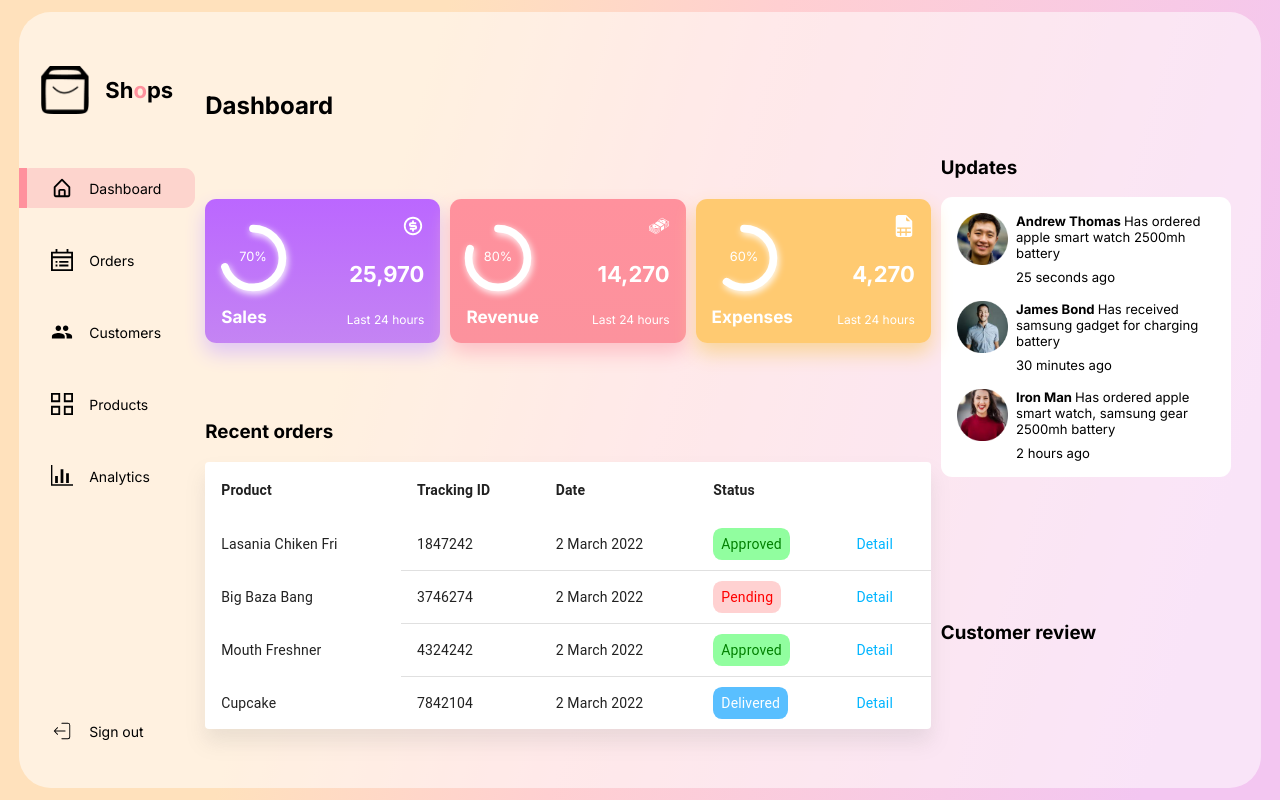
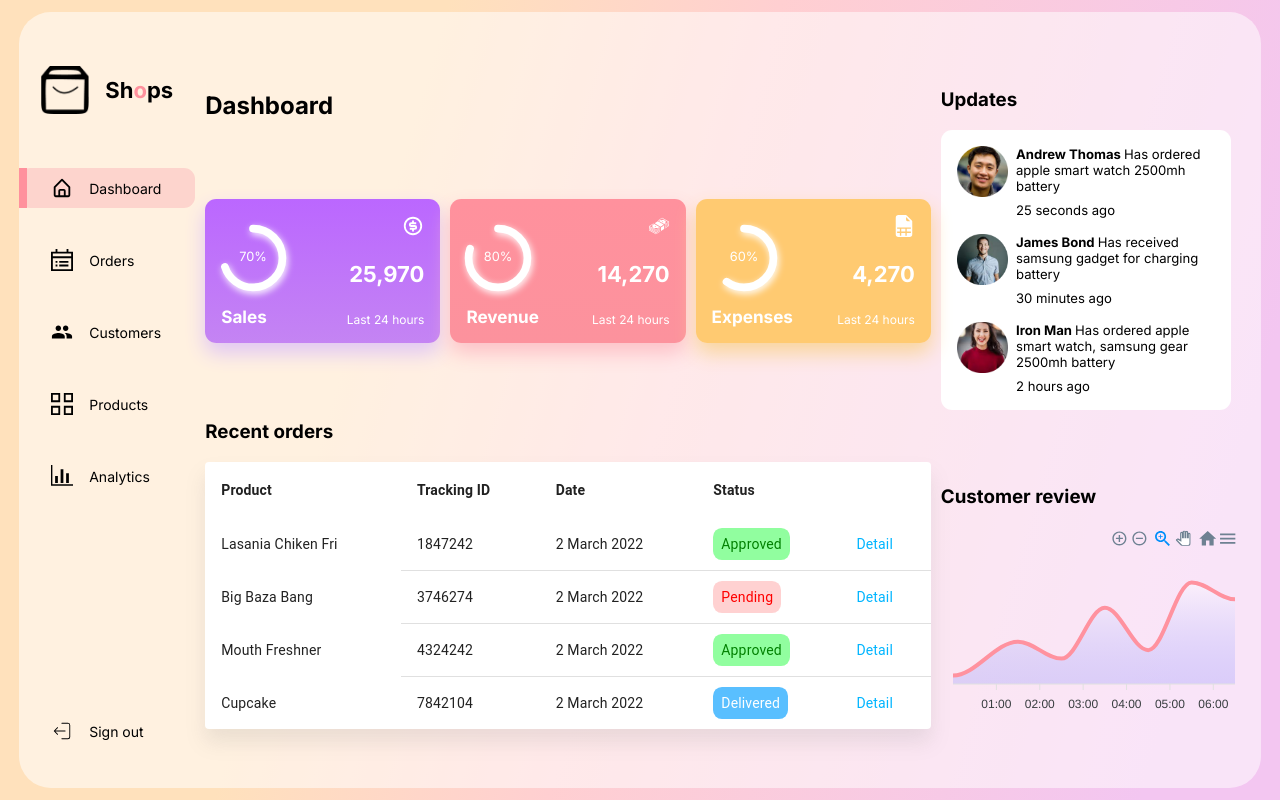
Before and after one commit to wesleywisch/Dashboard-admin-modern, a React (Create React App) app: page / in a window 1280 px wide. Built offline with nearby package versions, Linux system fonts and the light colour scheme.

Commit message:
feat: Performing the customerReview from rightBar.

```diff
--- /dev/null
+++ b/src/components/CustomerReview/index.tsx
@@ -0,0 +1,64 @@
+import Chart from 'react-apexcharts';
+
+import './styles.css';
+
+export function CustomerReview() {
+  const data = {
+    series: [
+      {
+        name: "Review",
+        data: [10, 50, 30, 90, 40, 120, 100],
+      },
+    ],
+    options: {
+      chart: {
+        type: "area",
+        height: "auto",
+      },
+
+      fill: {
+        colors: ["#fff"],
+        type: "gradient",
+      },
+      dataLabels: {
+        enabled: false,
+      },
+      stroke: {
+        curve: "smooth",
+        colors: ["#ff929f"],
+      },
+      tooltip: {
+        x: {
+          format: "dd/MM/yy HH:mm",
+        },
+      },
+      grid: {
+        show: false,
+      },
+      xaxis: {
+        type: "datetime",
+        categories: [
+          "2018-09-19T00:00:00.000Z",
+          "2018-09-19T01:30:00.000Z",
+          "2018-09-19T02:30:00.000Z",
+          "2018-09-19T03:30:00.000Z",
+          "2018-09-19T04:30:00.000Z",
+          "2018-09-19T05:30:00.000Z",
+          "2018-09-19T06:30:00.000Z",
+        ],
+      },
+      yaxis: {
+        show: false
+      },
+      toolbar: {
+        show: false
+      }
+    } as ApexCharts.ApexOptions,
+  };
+
+  return (
+    <div className="customerReviewContainer">
+      <Chart options={data.options} series={data.series} type="area" />
+    </div>
+  )
+}
--- a/src/components/RightSidebar/index.tsx
+++ b/src/components/RightSidebar/index.tsx
@@ -1,3 +1,4 @@
+import { CustomerReview } from '../CustomerReview';
 import { Updates } from '../Updates';
 
 import './styles.css';
@@ -13,6 +14,8 @@
 
       <div>
         <h3>Customer review</h3>
+
+        <CustomerReview />
       </div>
     </div>
   )
```
Also changed, not shown: src/components/CustomerReview/styles.css (added).
